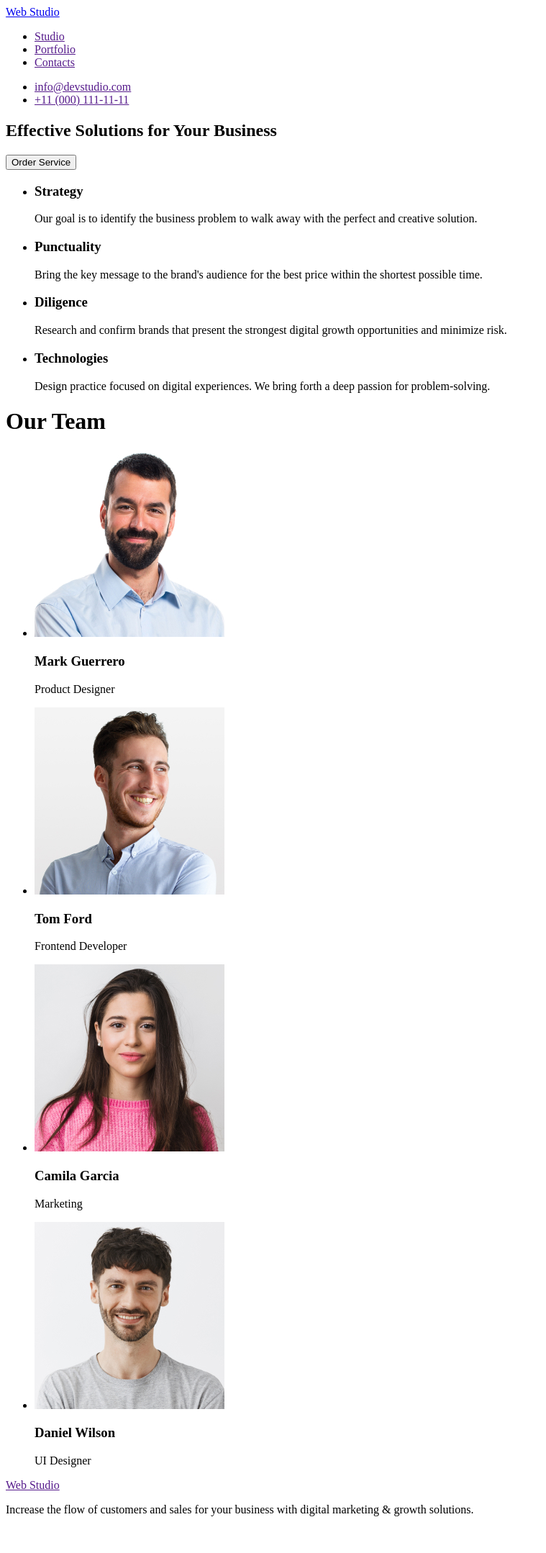
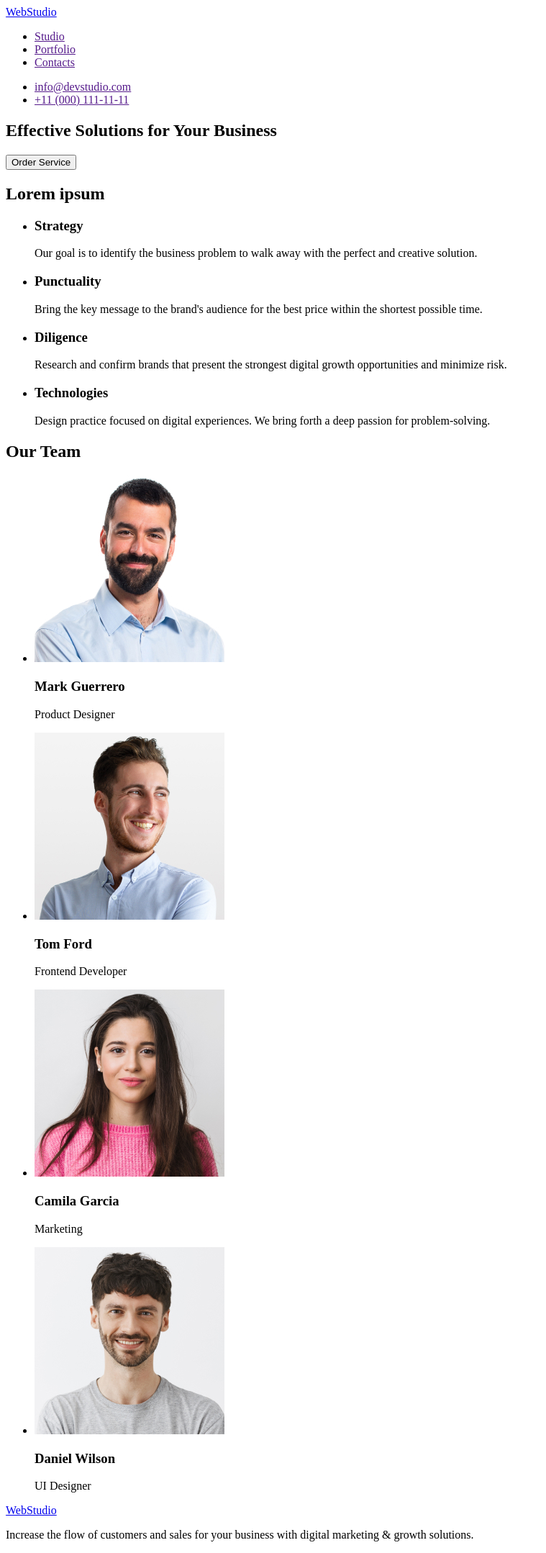
Before and after one commit to DAARN5/goit-markup-hw-01, a plain HTML site: page index.html in a window 1280 px wide. Shown: the whole page at 72% size, without its empty margins (0-759 px from the left). Before the commit the page ends 2123 px from the top, so only its background shows below. Drawn offline with Linux system fonts and the light colour scheme.

Commit message:
update 2

```diff
--- a/index.html
+++ b/index.html
@@ -8,7 +8,7 @@
 <body>
     <header>
         <nav>
-            <a href="./index.html">Web Studio</a>
+            <a href="./index.html">WebStudio</a>
             <ul>
                <li><a href="">Studio</a></li>
                <li><a href="">Portfolio</a></li>
@@ -24,10 +24,11 @@
     </header>
     <main>
         <section>
-            <h2>Effective Solutions for Your Business</h2>
+            <h1>Effective Solutions for Your Business</h1>
             <button type="button">Order Service</button>
         </section>
         <section>
+            <h2>Lorem ipsum</h2>
            <ul>
             <li>
                 <h3>Strategy</h3>
@@ -49,7 +50,7 @@
            </ul>
         </section>
 
-        <h1>Our Team</h1>
+        <h2>Our Team</h2>
         <ul>
             <li><img src="./images/Mark.jpg"
                 alt="Mark Guerrero-Product Designer"
@@ -68,7 +69,7 @@
         </ul>
      </main>
     <footer>
-        <a href="">Web Studio</a>
+        <a href="./index.htm">WebStudio</a>
         <p>Increase the flow of customers and sales for your business with digital marketing & growth solutions.</p>
     </footer>
 </body>
```
